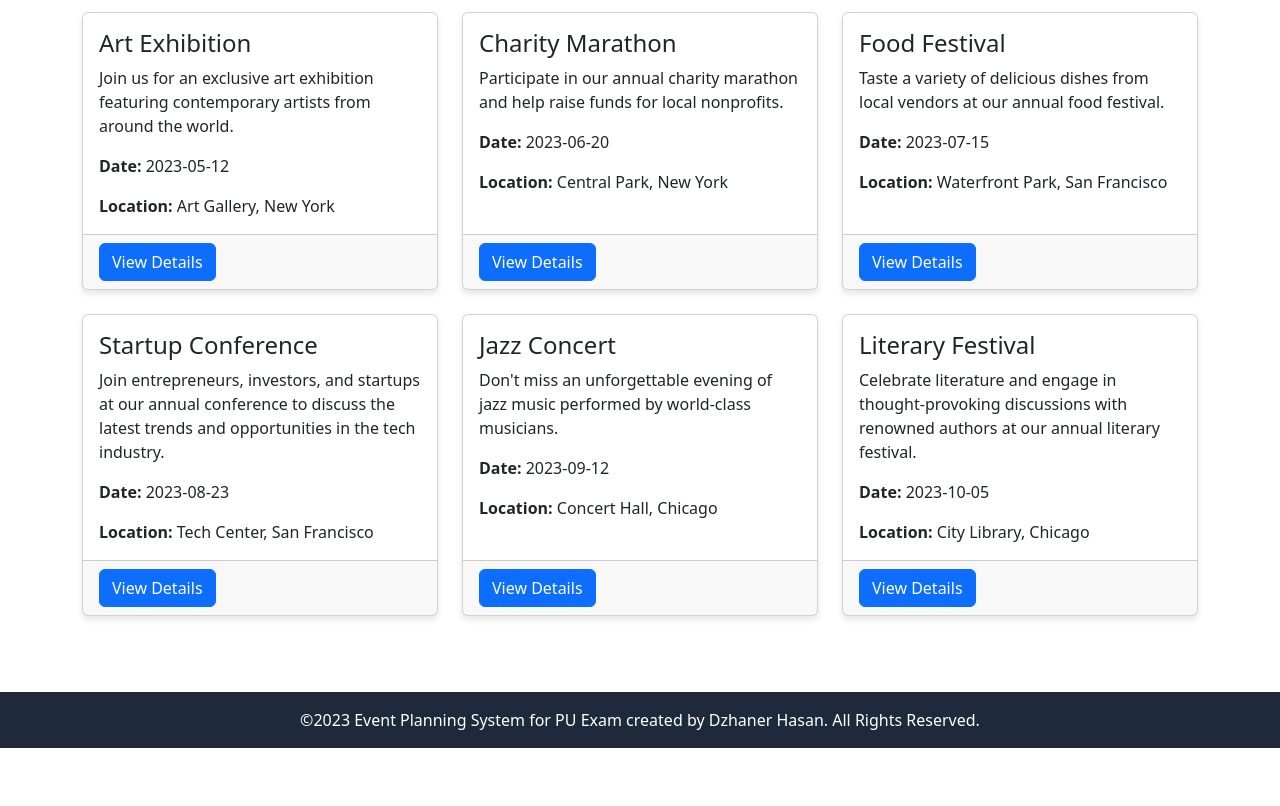
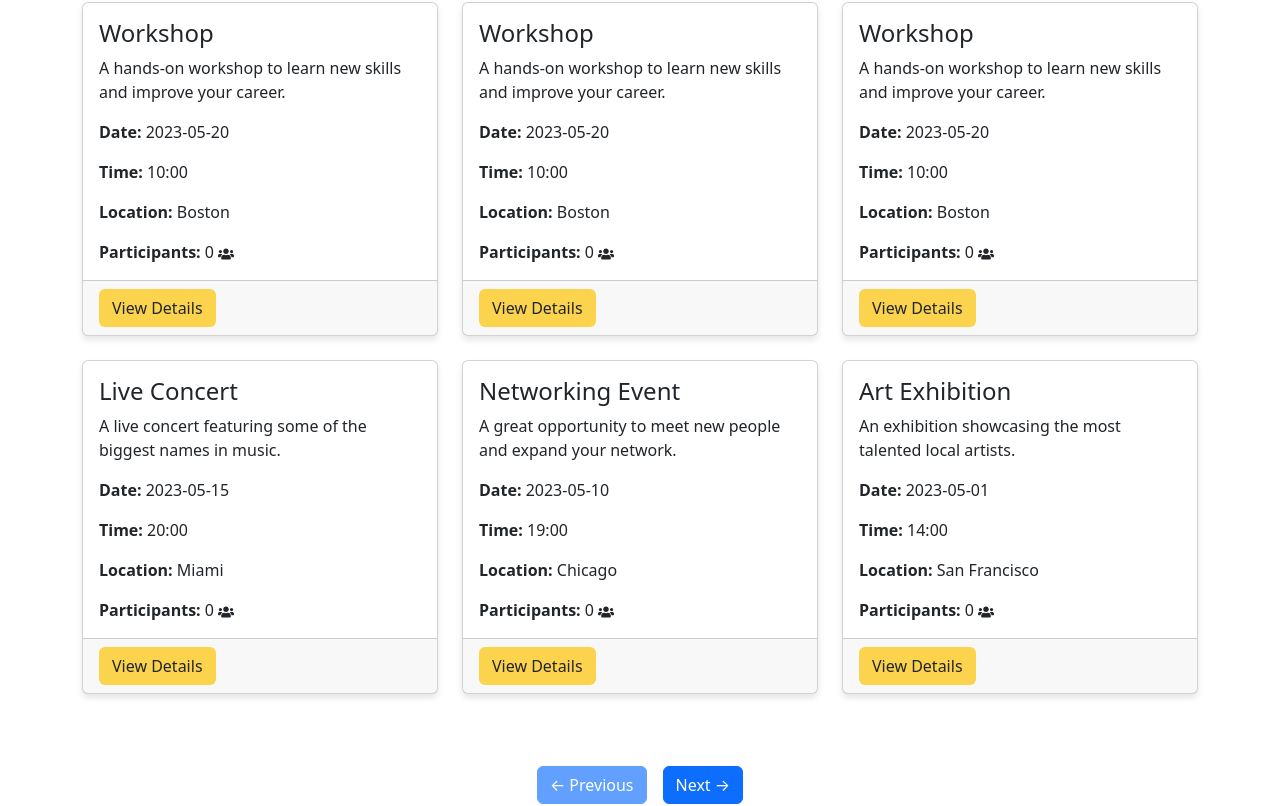
Before and after one commit to dzhanerhasan/event-management-sys, a React (Create React App) app in the folder ems-front-end/: page /all-events in a window 1280 px wide. Shown: the part 176-982 px from the top of the page. Before the commit the page ends 924 px from the top, so only its background shows below. Built offline with nearby package versions, Linux system fonts and the light colour scheme; the HTML template or start-up script is replaced by a standard one.

Commit message:
Making improvements in the All Events Page

```diff
--- a/ems-front-end/package.json
+++ b/ems-front-end/package.json
@@ -9,8 +9,11 @@
     "@testing-library/jest-dom": "^5.16.5",
     "@testing-library/react": "^13.4.0",
     "@testing-library/user-event": "^13.5.0",
+    "moment": "^2.29.4",
     "react": "^18.2.0",
     "react-dom": "^18.2.0",
+    "react-icons": "^4.8.0",
+    "react-infinite-scroll-component": "^6.1.0",
     "react-router-dom": "^6.9.0",
     "react-scripts": "5.0.1",
     "web-vitals": "^2.1.4"
--- a/ems-front-end/src/components/EventCard.js
+++ b/ems-front-end/src/components/EventCard.js
@@ -1,9 +1,10 @@
 import React from "react";
 import { Link } from "react-router-dom";
 import "../styles/EventCard.css";
+import { FaUsers } from "react-icons/fa";
 
 const EventCard = ({ event, index }) => {
-  const { title, date, location, description } = event;
+  const { title, date, time, location, description, participants } = event;
 
   return (
     <div className="col-lg-4 col-md-6 mb-4">
@@ -15,11 +16,22 @@ const EventCard = ({ event, index }) => {
             <strong>Date:</strong> {date}
           </p>
           <p className="card-text">
+            <strong>Time:</strong> {time}
+          </p>
+          <p className="card-text">
             <strong>Location:</strong> {location}
+          </p>
+          <p className="card-text">
+            <strong>Participants:</strong> {participants?.length || 0}{" "}
+            <FaUsers />
           </p>
         </div>
         <div className="card-footer">
-          <Link to={`/event-details/${index}`} className="btn btn-primary">
+          <Link
+            to={`/event-details/${index}`}
+            className="btn"
+            style={{ backgroundColor: "#fcd34d" }}
+          >
             View Details
           </Link>
         </div>
--- a/ems-front-end/src/contexts/EventContext.js
+++ b/ems-front-end/src/contexts/EventContext.js
@@ -5,46 +5,83 @@ export const EventContext = createContext();
 export const EventProvider = ({ children }) => {
   const [events, setEvents] = useState([
     {
-      title: "Art Exhibition",
-      date: "2023-05-12",
-      location: "Art Gallery, New York",
-      description:
-        "Join us for an exclusive art exhibition featuring contemporary artists from around the world.",
+      id: 1,
+      title: "Birthday Party",
+      location: "New York City",
+      date: "2023-04-20",
+      time: "18:00",
+      description: "Join us for a fantastic birthday celebration!",
+      attendees: ["John", "Jane", "Michael", "Olivia"],
     },
     {
-      title: "Charity Marathon",
-      date: "2023-06-20",
-      location: "Central Park, New York",
-      description:
-        "Participate in our annual charity marathon and help raise funds for local nonprofits.",
+      id: 2,
+      title: "Conference",
+      location: "Los Angeles",
+      date: "2023-04-25",
+      time: "09:00",
+      description: "An annual conference on the latest trends in technology.",
+      attendees: ["Steve", "Sophia", "Jack", "Emma"],
     },
     {
-      title: "Food Festival",
-      date: "2023-07-15",
-      location: "Waterfront Park, San Francisco",
-      description:
-        "Taste a variety of delicious dishes from local vendors at our annual food festival.",
+      id: 3,
+      title: "Art Exhibition",
+      location: "San Francisco",
+      date: "2023-05-01",
+      time: "14:00",
+      description: "An exhibition showcasing the most talented local artists.",
+      attendees: ["Emily", "David", "Lucy", "Liam"],
     },
     {
-      title: "Startup Conference",
-      date: "2023-08-23",
-      location: "Tech Center, San Francisco",
+      id: 4,
+      title: "Networking Event",
+      location: "Chicago",
+      date: "2023-05-10",
+      time: "19:00",
       description:
-        "Join entrepreneurs, investors, and startups at our annual conference to discuss the latest trends and opportunities in the tech industry.",
+        "A great opportunity to meet new people and expand your network.",
+      attendees: ["Ava", "James", "Isabella", "Benjamin"],
     },
     {
-      title: "Jazz Concert",
-      date: "2023-09-12",
-      location: "Concert Hall, Chicago",
+      id: 5,
+      title: "Live Concert",
+      location: "Miami",
+      date: "2023-05-15",
+      time: "20:00",
       description:
-        "Don't miss an unforgettable evening of jazz music performed by world-class musicians.",
+        "A live concert featuring some of the biggest names in music.",
+      attendees: ["Mia", "Alexander", "Ella", "Sebastian"],
     },
     {
-      title: "Literary Festival",
-      date: "2023-10-05",
-      location: "City Library, Chicago",
+      id: 6,
+      title: "Workshop",
+      location: "Boston",
+      date: "2023-05-20",
+      time: "10:00",
       description:
-        "Celebrate literature and engage in thought-provoking discussions with renowned authors at our annual literary festival.",
+        "A hands-on workshop to learn new skills and improve your career.",
+      attendees: ["Zoe", "Daniel", "Leah", "Matthew"],
+    },
+
+    {
+      id: 7,
+      title: "Workshop",
+      location: "Boston",
+      date: "2023-05-20",
+      time: "10:00",
+      description:
+        "A hands-on workshop to learn new skills and improve your career.",
+      attendees: ["Zoe", "Daniel", "Leah", "Matthew"],
+    },
+
+    {
+      id: 8,
+      title: "Workshop",
+      location: "Boston",
+      date: "2023-05-20",
+      time: "10:00",
+      description:
+        "A hands-on workshop to learn new skills and improve your career.",
+      attendees: ["Zoe", "Daniel", "Leah", "Matthew"],
     },
   ]);
 
--- a/ems-front-end/src/pages/AllEvents.js
+++ b/ems-front-end/src/pages/AllEvents.js
@@ -1,18 +1,72 @@
-import React, { useContext } from "react";
+import React, { useContext, useState, useEffect } from "react";
 import EventCard from "../components/EventCard";
 import { EventContext } from "../contexts/EventContext";
+import moment from "moment";
 import "../styles/AllEvents.css";
 
 const AllEvents = () => {
   const { events } = useContext(EventContext);
 
+  const sortedEvents = events
+    .filter((event) => moment(event.date + " " + event.time).isSameOrAfter())
+    .sort((a, b) =>
+      moment(a.date + " " + a.time).isBefore(b.date + " " + b.time) ? 1 : -1
+    );
+
+  const [currentPage, setCurrentPage] = useState(1);
+  const itemsPerPage = 6;
+
+  const indexOfLastEvent = currentPage * itemsPerPage;
+  const indexOfFirstEvent = indexOfLastEvent - itemsPerPage;
+  const currentEvents = sortedEvents.slice(indexOfFirstEvent, indexOfLastEvent);
+
+  useEffect(() => {
+    window.scrollTo(0, 0);
+  }, [currentPage]);
+
+  const handlePrevPage = () => {
+    setCurrentPage((prevPage) => (prevPage > 1 ? prevPage - 1 : prevPage));
+  };
+
+  const handleNextPage = () => {
+    setCurrentPage((prevPage) =>
+      prevPage < Math.ceil(sortedEvents.length / itemsPerPage)
+        ? prevPage + 1
+        : prevPage
+    );
+  };
+
   return (
     <div className="container-md my-5">
-      <h1 className="text-center mb-4">All Events</h1>
-      <div className="row">
-        {events.map((event, index) => (
-          <EventCard key={index} event={event} index={index} />
+      <h2 className="text-center mb-4">All Events</h2>
+      <div className={`row slide-${currentPage}`}>
+        {currentEvents.map((event, index) => (
+          <EventCard
+            key={index}
+            event={event}
+            index={index}
+            delay={(indexOfFirstEvent + index) * 0.1}
+          />
         ))}
+      </div>
+
+      <div className="d-flex justify-content-center my-5">
+        <button
+          className="btn btn-primary mx-2 arrow-btn"
+          onClick={handlePrevPage}
+          disabled={currentPage === 1}
+        >
+          &larr; Previous
+        </button>
+        <button
+          className="btn btn-primary mx-2 arrow-btn"
+          onClick={handleNextPage}
+          disabled={
+            currentPage === Math.ceil(sortedEvents.length / itemsPerPage)
+          }
+        >
+          Next &rarr;
+        </button>
       </div>
     </div>
   );
--- a/ems-front-end/src/styles/AllEvents.css
+++ b/ems-front-end/src/styles/AllEvents.css
@@ -1,45 +1,57 @@
-.all-events-container {
-  margin-top: 2rem;
+.arrow-btn {
+  position: relative;
+  overflow: hidden;
 }
 
-.all-events-title {
-  margin-bottom: 1.5rem;
-  opacity: 0;
-  animation-name: fadeUp;
-  animation-duration: 1s;
-  animation-fill-mode: forwards;
-  animation-delay: 0.1s;
+.arrow-btn:before {
+  content: "";
+  position: absolute;
+  top: 0;
+  left: 0;
+  width: 100%;
+  height: 100%;
+  background-color: rgba(255, 255, 255, 0.2);
+  transform: scaleX(0);
+  transform-origin: left;
+  transition: transform 0.3s;
 }
 
-.event-card {
-  opacity: 0;
-  animation-name: fadeUp;
-  animation-duration: 1s;
-  animation-fill-mode: forwards;
+.arrow-btn:hover:before {
+  transform: scaleX(1);
 }
 
-.event-card:nth-child(1) {
-  animation-delay: 0.25s;
+.row.slide-1 {
+  animation: slideInFromLeft 0.5s;
 }
 
-.event-card:nth-child(2) {
-  animation-delay: 0.5s;
+.row.slide-2,
+.row.slide-4,
+.row.slide-6,
+.row.slide-8 {
+  animation: slideInFromRight 0.5s;
 }
 
-.event-card:nth-child(3) {
-  animation-delay: 0.75s;
+.row.slide-3,
+.row.slide-5,
+.row.slide-7,
+.row.slide-9 {
+  animation: slideInFromLeft 0.5s;
 }
 
-.event-card:nth-child(4) {
-  animation-delay: 1s;
+@keyframes slideInFromLeft {
+  0% {
+    transform: translateX(-100%);
+  }
+  100% {
+    transform: translateX(0);
+  }
 }
 
-.event-card:nth-child(5) {
-  animation-delay: 1.25s;
+@keyframes slideInFromRight {
+  0% {
+    transform: translateX(100%);
+  }
+  100% {
+    transform: translateX(0);
+  }
 }
-
-.event-card:nth-child(6) {
-  animation-delay: 1.5s;
-}
-
-/* Add more delay values for more events if needed */
--- a/ems-front-end/src/styles/EventCard.css
+++ b/ems-front-end/src/styles/EventCard.css
@@ -1,9 +1,19 @@
 .event-card {
   box-shadow: 0 4px 6px rgba(0, 0, 0, 0.1);
   transition: all 0.3s ease;
+  opacity: 0;
+  transform: translateY(20px);
+  animation: fadeInUp 0.5s forwards;
 }
 
 .event-card:hover {
   transform: translateY(-5px);
   box-shadow: 0 4px 12px rgba(0, 0, 0, 0.2);
 }
+
+@keyframes fadeInUp {
+  to {
+    opacity: 1;
+    transform: translateY(0);
+  }
+}
```
Also changed, not shown: 1 other file (tests, documents, lock files or other folders).
